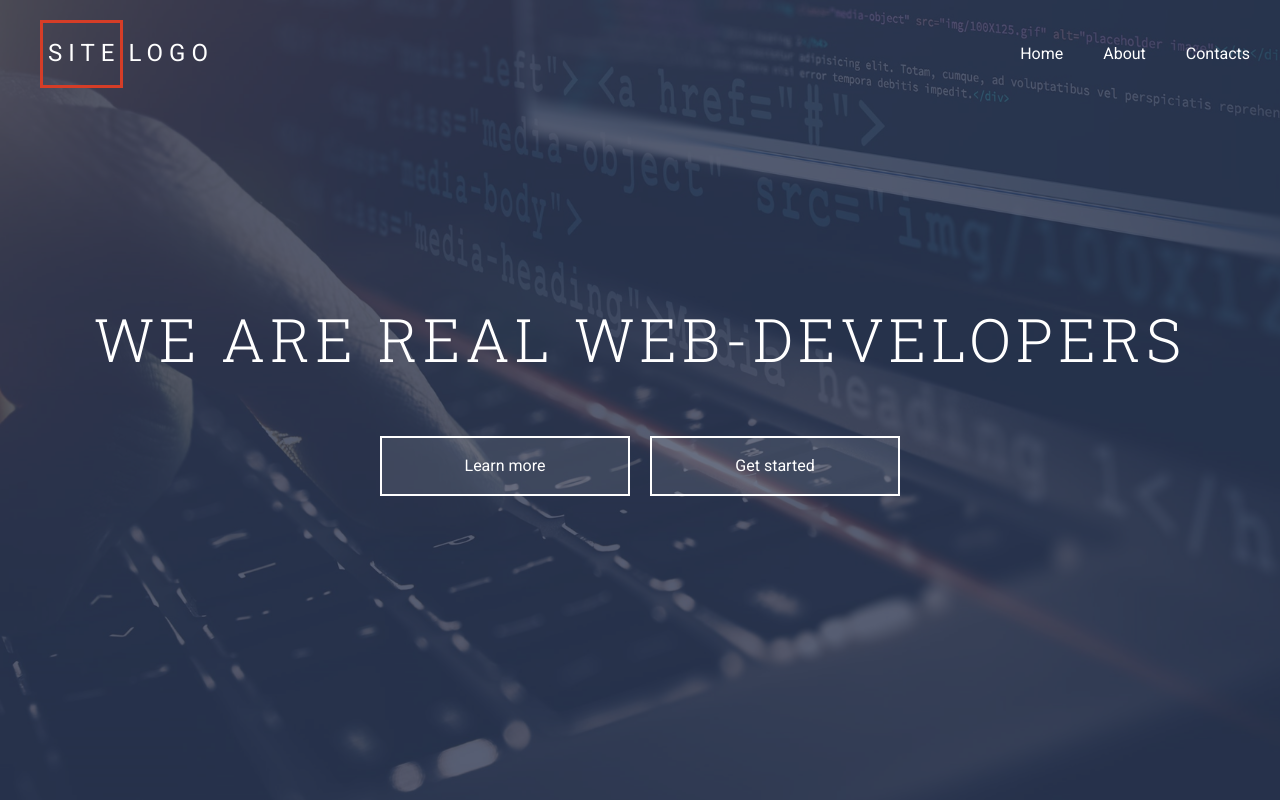
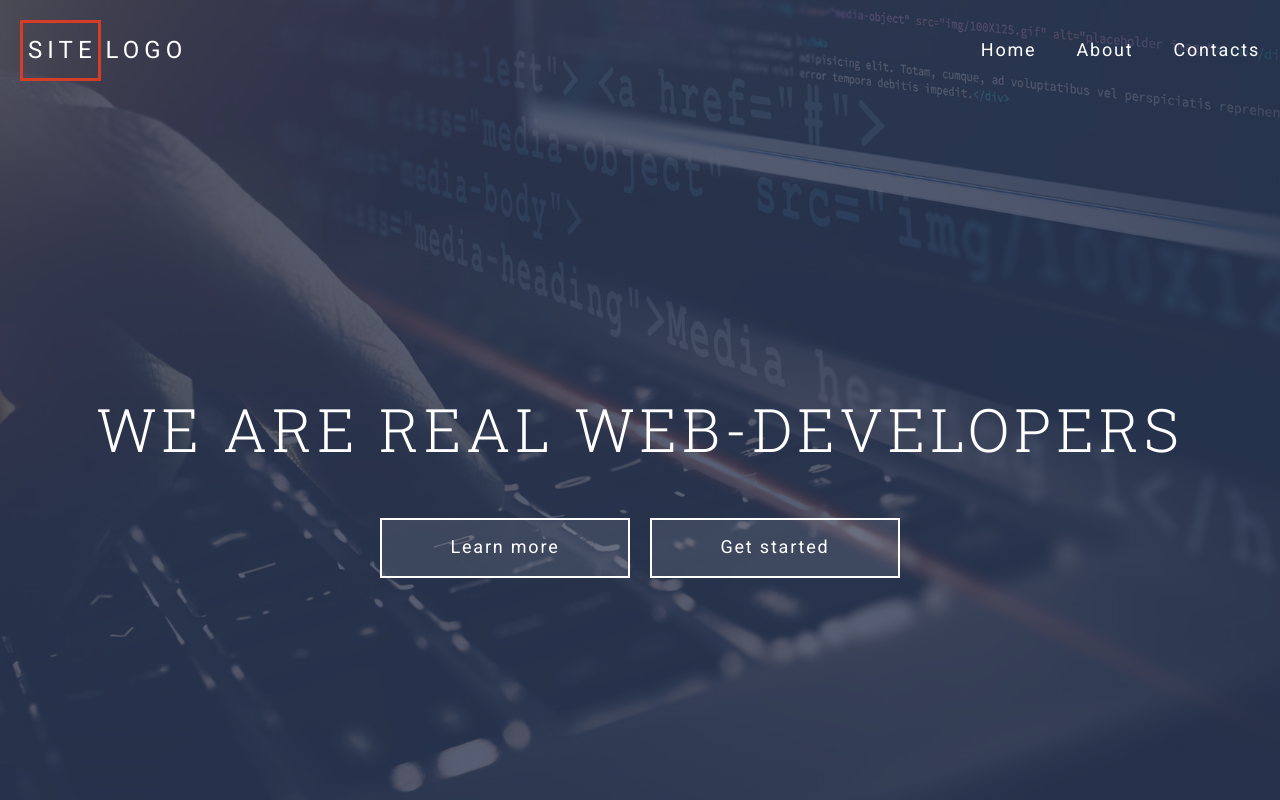
Before and after one commit to OlgaStam/grid-tempale, a website: page index.html in a window 1280 px wide. Drawn offline with Linux system fonts and the light colour scheme.

Commit message:
добавлены пакеты, сделаны правки для попиксельного соответствия

```diff
--- a/assets/scss/common/_classes.scss
+++ b/assets/scss/common/_classes.scss
@@ -22,11 +22,19 @@
   // чтобы контент кнопок никогда не прижался к бордюру ставим паддинги
   padding: 0.5em 1em;
 
+  // копируем из фотопия, пеерводим в ремы
+  // font-size: 18px;
+  // letter-spacing: 2px;
+  font-size: 1.125rem;
+  letter-spacing: 0.1em;
+
+
+
   transition: background-color 0.25s;
 
   &:hover {
     background-color: $color-accent;
   }
 
-  &__light {}
+  // &__light {}
 }
--- a/assets/scss/common/_typography.scss
+++ b/assets/scss/common/_typography.scss
@@ -1,32 +1,39 @@
 *,
 *::before,
-*::after{
+*::after {
   box-sizing: border-box;
 }
 
 html {
   font-family: $font-main;
   font-size: $font-size;
+  overflow: scroll;
 }
 
-body{
+body {
   color: $color-gray;
   background-color: $color-white;
 }
-h1{
-  font-size: 60px;
-letter-spacing: 5px;
-font-weight: 300;
-font-family: $font-header;
+
+h1 {
+  // пиксели переписать на рем
+  font-size: 3.75rem;
+  /* 60px;*/
+  letter-spacing: 0.08em;
+  /*5px;*/
+  // дополнительно задать line-height
+  line-height: 1.2em;
+  font-weight: 300;
+  font-family: $font-header;
 }
 
-h2{
+h2 {
   font-family: $font-header;
 }
 
 // h3{
 // }
-a{
+a {
   text-decoration: none;
   color: $color-white;
 }
--- a/assets/scss/components/header/_header-content.scss
+++ b/assets/scss/components/header/_header-content.scss
@@ -12,7 +12,7 @@
   }
 
   &__title {
-    margin: 0 0 63px;
+    margin: 170px 0 53px;
     text-align: center;
   }
 
@@ -20,5 +20,6 @@
     display: flex;
     gap: $gap;
     justify-content: center;
+
   }
 }
--- a/assets/scss/components/header/_header-logo.scss
+++ b/assets/scss/components/header/_header-logo.scss
@@ -1,9 +1,10 @@
 .header-logo {
-  // копируем свойства из фотопиа и меняем на ремы
+  // копируем из фотопия, переводим в ремы и ем
+  // font-size: 24px;
+  // letter-spacing: 6px;
   font-size: 1.5rem;
-  // 24px;
-  letter-spacing: 0.25em;
-  //  6px;
+  letter-spacing: 0.21em;
+
   // line-height: 20px; не нужен, т.к. не двутсрочного текста
   // остальное наследуется
   //  color: #ffffff;
@@ -13,12 +14,12 @@
 
   &__link {
     display: block;
-    padding: 20px;
+    padding: $gap $gap $gap 0;
   }
 
   &__accent {
     display: inline-block;
-    padding: 17px 0 17px 5px;
+    padding: 14px 1px 13px 5px;
     margin-right: 5px;
     border: 3px solid $color-highlight;
   }
--- a/assets/scss/components/header/_header-navbar.scss
+++ b/assets/scss/components/header/_header-navbar.scss
@@ -17,14 +17,19 @@
     // margin: 0;
     // padding: 0;
     // вместо этого миксин
-    @include unlist;
+    @include unlist(0 (-$gap-sm) 0 0);
   }
 
-  &__item {}
+  // &__item {}
 
   &__link {
     display: block;
     padding: $gap $gap-sm;
+    // копируем из фотопия, пеерводим в ремы
+    // font-size: 18px;
+    // letter-spacing: 2px;
+    font-size: 1.125rem;
+    letter-spacing: 0.1em;
 
 
     &:hover,
```
Also changed, not shown: package.json (+8 -5 lines), assets/css/style.css, 2 other files.
